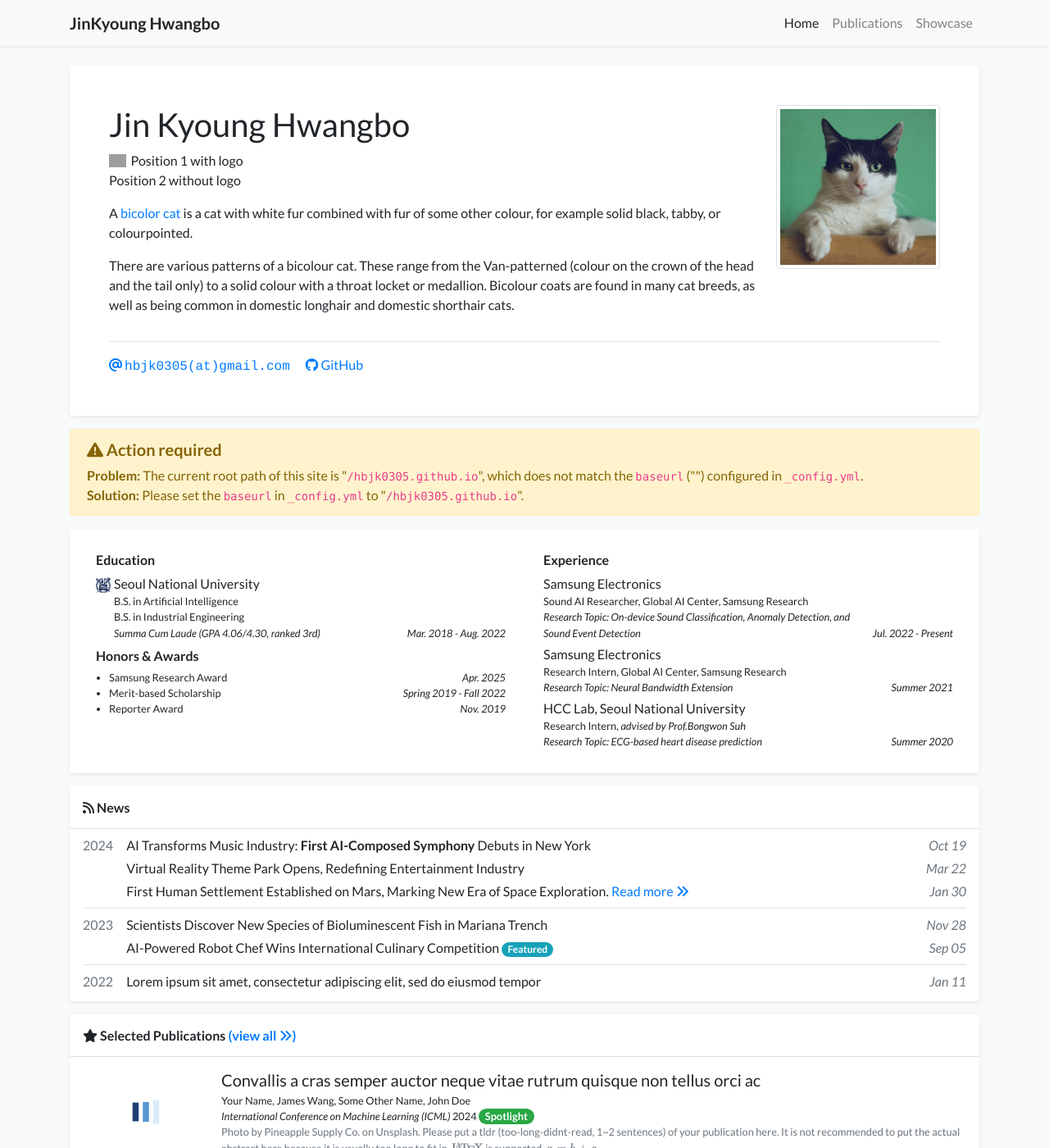
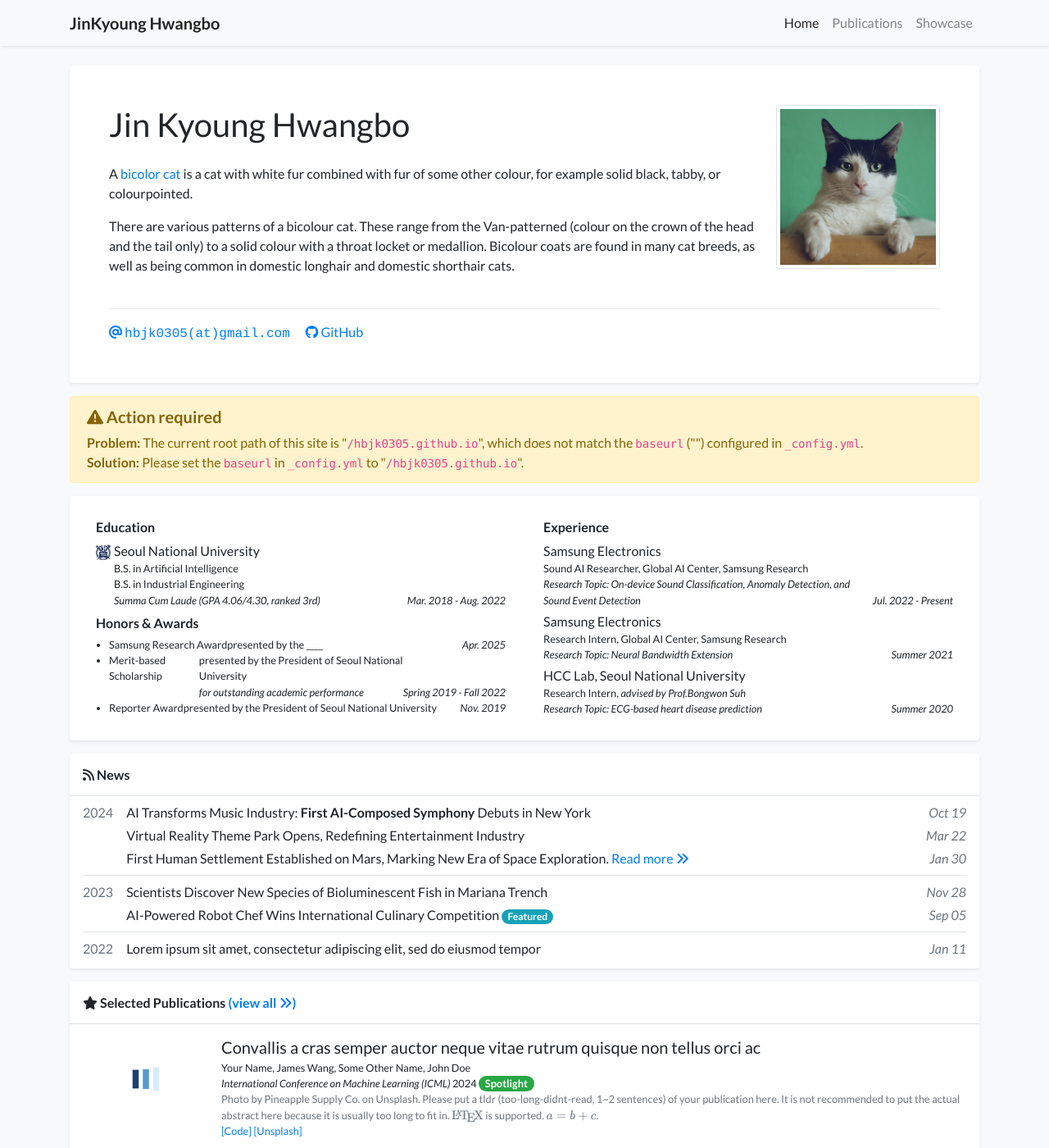
Before and after one commit to hbjk0305/hbjk0305.github.io, a Jekyll site: the page built from index.html, in a window 1280 px wide and 1400 px high. Shown: the whole window at 82% size. Built offline with Jekyll 4.4.1, drawn with Linux system fonts in a browser that asks for light colours; nearby versions of some CDN libraries; a style sheet for code colours, icons or effects is not loaded; grey boxes are pictures that could not be loaded.

Commit message:
add info of awards

```diff
--- a/_data/profile.yml
+++ b/_data/profile.yml
@@ -2,10 +2,10 @@ primary_name: "Jin Kyoung Hwangbo"  # This is the name that will be displayed on
 secondary_name: ""
 navbar_name: "JinKyoung Hwangbo"  # This is the name that will be displayed in the navbar
 
-positions:
-- logo: /assets/images/badges/MIT_Social_circle.png  # Logo is optional
-  name: Position 1 with logo
-- name: Position 2 without logo
+# positions:
+# - logo: /assets/images/badges/MIT_Social_circle.png  # Logo is optional
+#   name: Position 1 with logo
+# - name: Position 2 without logo
 
 
 email: "hbjk0305@gmail.com"
@@ -63,8 +63,13 @@ experience:
 
 awards:
 - name: Samsung Research Award
+  content: presented by the ____
   date: Apr. 2025
 - name: Merit-based Scholarship
+  content: >-
+    presented by the President of Seoul National University <br>
+    <em>for outstanding academic performance</em>
   date: Spring 2019 - Fall 2022
 - name: Reporter Award
+  content: presented by the President of Seoul National University
   date: Nov. 2019
--- a/_includes/widgets/experience_card.html
+++ b/_includes/widgets/experience_card.html
@@ -58,6 +58,7 @@
                                 <li>
                                     <div class="d-flex">
                                         <div>{{ item.name }}</div>
+                                        <div>{{ item.content }}</div>
                                         <div class="ml-auto mt-auto no-break"><em>{{ item.date }}</em></div>
                                     </div>
                                 </li>
```
